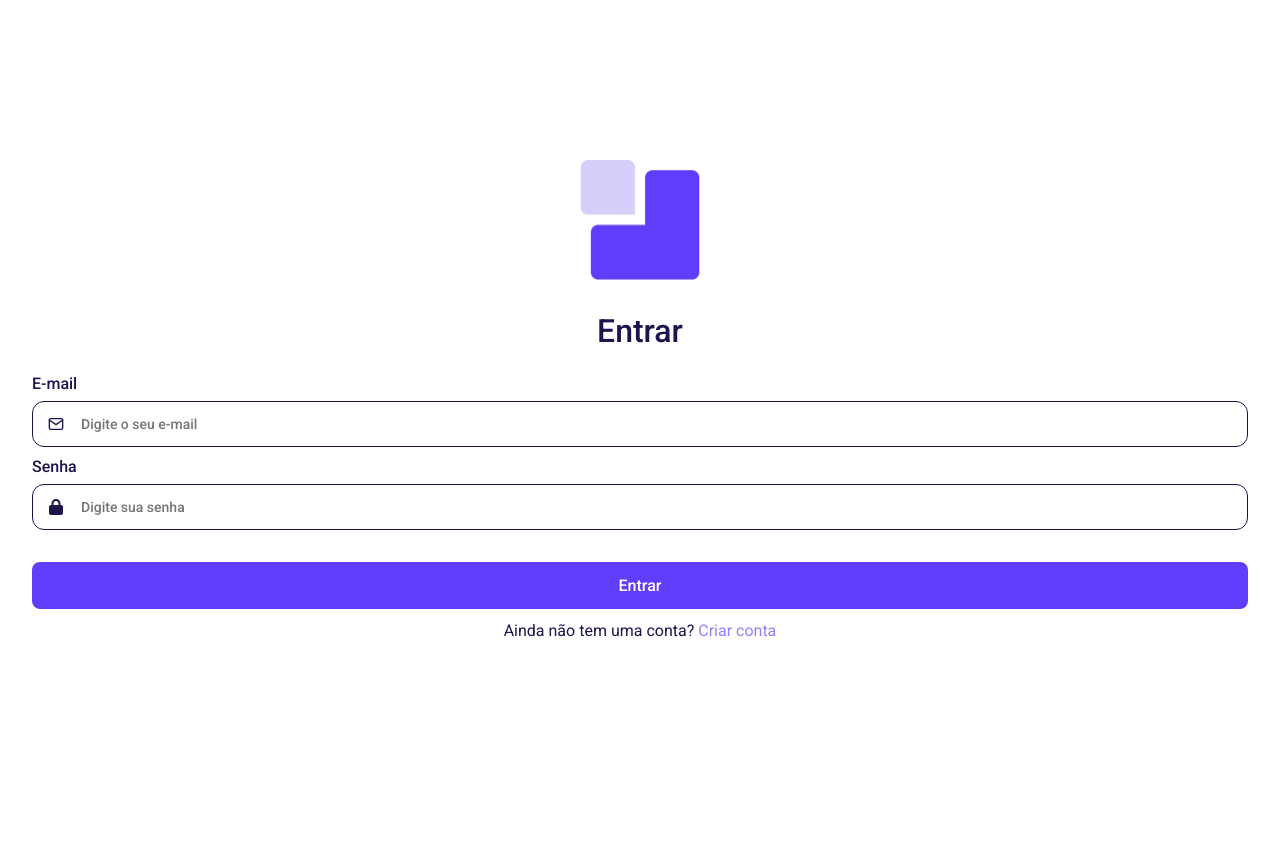
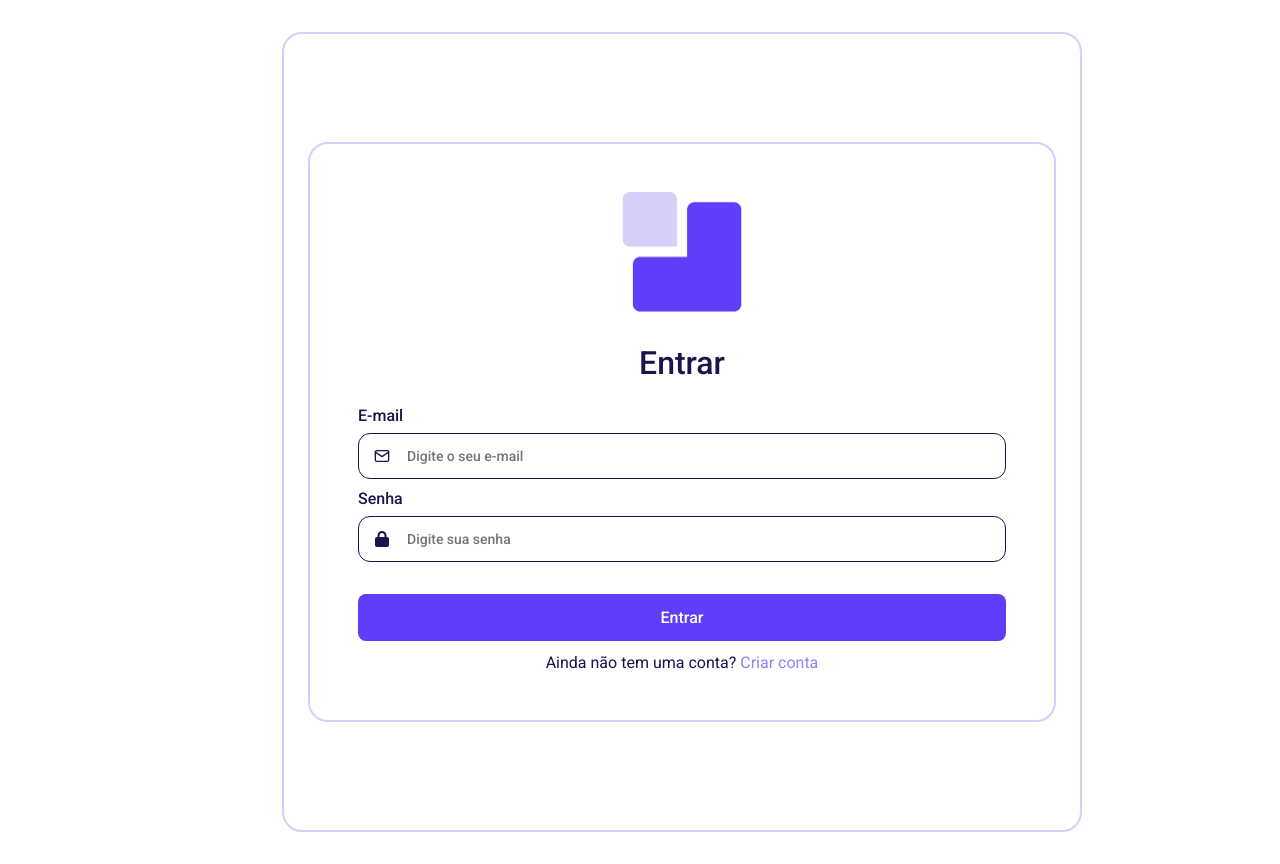
Before and after one commit to G4mix/front-end, a Next.js app: page /auth/login in a window 1280 px wide. Before the commit the page ends 800 px from the top, so only its background shows below. Built offline with nearby package versions, Linux system fonts and the light colour scheme; no server answers.

Commit message:
feat: responsive to desktop version

```diff
--- a/src/components/Forms/Register/index.tsx
+++ b/src/components/Forms/Register/index.tsx
@@ -122,8 +122,8 @@ export const RegisterForm = () => {
         <div className="inputBox">
           <FaLock className="inputIcon" />
           <input
-            type="text"
             id="password"
+            type="password"
             className={`input ${errors.password && "error"}`}
             placeholder="Digite sua senha"
             onFocus={() => setIsValidationBoxVisible(true)}
@@ -194,7 +194,7 @@ export const RegisterForm = () => {
         <div className="inputBox">
           <FaLock className="inputIcon" />
           <input
-            type="text"
+            type="password"
             id="confirm_password"
             className={`input ${errors.confirm_password && "error"}`}
             placeholder="Digite sua senha"
--- a/src/components/Navbar/index.tsx
+++ b/src/components/Navbar/index.tsx
@@ -12,21 +12,26 @@ export const Navbar = () => {
         <li className={styles.item}>
           <Link href="/">
             <MdHome className={`${styles.icon} ${styles.active}`} />
+            <span className={styles.navCaption}>Feed</span>
           </Link>
         </li>
         <li className={styles.item}>
           <FaSearch className={`${styles.icon} ${styles.disabled}`} />
+          <span className={styles.navCaption}>Pesquisar</span>
         </li>
         <li className={styles.item}>
           <Link href="/post/create">
             <FiPlusCircle className={styles.icon} />
+            <span className={styles.navCaption}>Criar postagem</span>
           </Link>
         </li>
         <li className={styles.item}>
           <FaUsers className={`${styles.icon} ${styles.disabled}`} />
+          <span className={styles.navCaption}>Usuarios</span>
         </li>
         <li className={styles.item}>
           <FaUserCircle className={`${styles.icon} ${styles.disabled}`} />
+          <span className={styles.navCaption}>Meu perfil</span>
         </li>
       </ul>
     </nav>
--- a/src/components/Navbar/style.module.css
+++ b/src/components/Navbar/style.module.css
@@ -20,17 +20,64 @@
   gap: 1rem;
 }
 
+.navCaption {
+  display: none;
+  color: var(--text-primary);
+}
+
+.item {
+  display: flex;
+  align-items: center;
+}
+
 .icon {
   width: 1.25rem;
   height: 1.25rem;
   color: var(--text-primary);
 }
 
-.icon.disabled {
+.icon.disabled,
+.icon.disabled + .navCaption {
   opacity: 0.4;
   cursor: not-allowed;
 }
 
-.icon.active {
+.icon.active,
+.icon.active + .navCaption {
   color: var(--primary);
 }
+
+@media only screen and (min-width: 800px) {
+  .navbar {
+    width: 250px;
+    height: 100%;
+    border-top: 0;
+    border-right: 2px solid var(--secondary-light);
+    padding: 3rem 2rem;
+  }
+
+  .navItems {
+    flex-direction: column;
+    align-items: flex-start;
+    gap: 2rem;
+  }
+
+  .icon {
+    width: 1.5rem;
+    height: 1.5rem;
+    color: var(--text-primary);
+
+    margin-right: 0.5rem;
+  }
+
+  .navCaption {
+    display: inline-block;
+  }
+
+  .item,
+  .item > a {
+    display: flex;
+    align-items: center;
+    gap: 0.5rem;
+  }
+}
--- a/src/components/Post/style.module.css
+++ b/src/components/Post/style.module.css
@@ -6,10 +6,13 @@
   gap: 0.625rem;
 
   padding: 1rem;
-  border-bottom: 1px solid var(--secondary-light);
 
   font-weight: 400;
   font-size: 0.875rem;
+}
+
+.postContainer + .postContainer {
+  border-top: 1px solid var(--secondary-light);
 }
 
 .postHeader {
--- a/src/styles/auth.css
+++ b/src/styles/auth.css
@@ -1,4 +1,3 @@
-
 .authWrapper {
   width: 100%;
   min-height: 100vh;
@@ -13,5 +12,36 @@
 }
 
 .navbar {
-    display: none;
+  display: none;
 }
+
+@media only screen and (min-width: 800px) {
+  body {
+    max-width: 600px;
+    height: 100%;
+    min-height: 100vh;
+    width: auto;
+
+    display: flex;
+    flex-direction: column;
+    justify-content: center;
+    align-items: center;
+
+    padding: 2rem 0;
+
+    margin: 0 auto;
+
+    border: none;
+    border-radius: 20px;
+
+    position: relative;
+  }
+
+  .authWrapper {
+    height: auto;
+    min-height: auto;
+    border: 2px solid var(--secondary-light);
+    border-radius: 20px;
+    padding: 3rem 3rem;
+  }
+}
--- a/src/styles/globals.css
+++ b/src/styles/globals.css
@@ -72,3 +72,30 @@ button:disabled {
 .w100 {
   width: 100%;
 }
+
+@media only screen and (min-width: 800px) {
+  body {
+    max-width: 800px;
+    height: calc(100vh - 4rem);
+    width: calc(100% - 282px - 32px);
+
+    padding: 2rem 1.5rem;
+
+    margin-block: 2rem;
+    margin-inline: 282px auto;
+
+    border: 2px solid var(--secondary-light);
+    border-radius: 20px;
+
+    position: relative;
+  }
+
+  body {
+    scrollbar-width: none; /* Firefox */
+    -ms-overflow-style: none; /* IE e Edge */
+  }
+
+  body::-webkit-scrollbar {
+    display: none; /* Chrome, Safari, Opera */
+  }
+}
```
Also changed, not shown: src/components/Feed/styles.module.css (+7 -0 lines).
